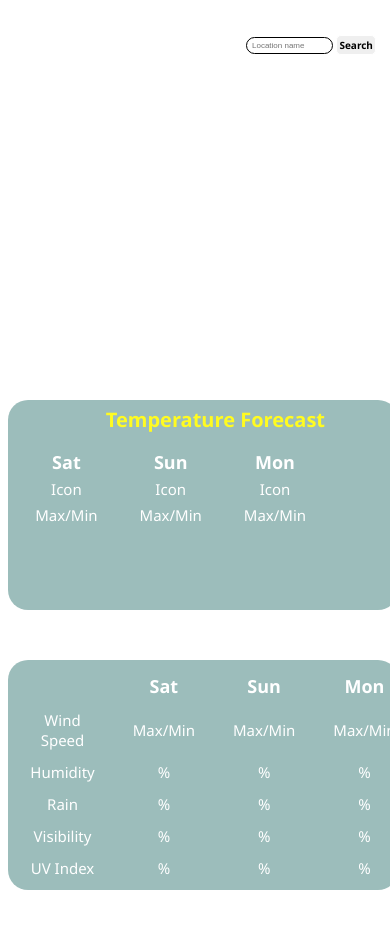
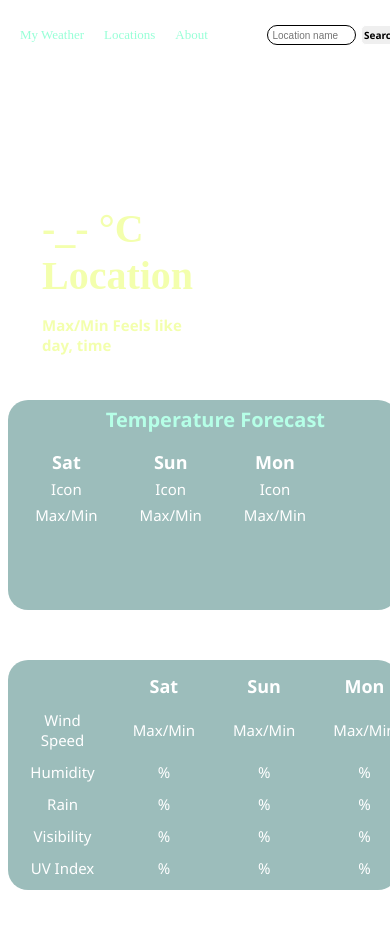
Before and after one commit to Aritra-in/My-Weather, a website: page public/index.html in a window 390 px wide. Shown: the top 928 px of the page. Drawn offline with Linux system fonts and the light colour scheme.

Commit message:
Modified the media.css file

```diff
--- a/index.js
+++ b/index.js
@@ -52,5 +52,5 @@ app.get('/weather/:location', async (req, res) => {
 
 app.listen(port, () => {
   console.log(`App is listening on port ${port}`);
-  console.log(process.env.API_KEY);
+  // console.log(process.env.API_KEY);
 });
--- a/public/media.css
+++ b/public/media.css
@@ -11,7 +11,7 @@
       background-color: rgba(194, 194, 194, 0);
       height: 50px;
       width: 390px;
-      margin-top: 10px;
+      margin-top: 0px;
       padding: 10px 10px;
       position: absolute;
       display: flex;
@@ -19,7 +19,7 @@
     }
 
     .nav a {
-      color: white;
+      color: rgb(151, 255, 215);
       text-decoration: none;
       margin-left: 10px;
       margin-right: 10px;
@@ -28,13 +28,13 @@
 
     #locName {
       position: absolute;
-      left: 60%;
-      height: 15px;
-      width: 80px;
+      left: 65%;
+      height: 18px;
+      width: 82px;
       padding-left: 5px;
       border: 1px solid black;
       border-radius: 15px;
-      font-size: 8px;
+      font-size: 10px;
     }
 
     #locName:hover{
@@ -43,7 +43,7 @@
 
     #search {
       position: absolute;
-      left: 82%;
+      left: 88%;
       height: 20px;
       width: 40px;
       padding: 1px 1px;
@@ -92,14 +92,14 @@
       width: 350px;
       margin: 0px 0px;
       position: relative;
-      top: 47%;
+      top: 48%;
       left: 50%;
       border-radius: 20px;
     }
 
     .currTemp h1 {
       /*background-color: white;*/
-      color: rgb(255, 255, 255);
+      color: rgb(243, 255, 173);
       height: fit-content;
       width: fit-content;
       margin: 10px 10px;
@@ -113,7 +113,7 @@
 
     .currTemp p {
       /*background-color: white;*/
-      color: rgb(255, 255, 255);
+      color: rgb(243, 255, 173);
       height: auto;
       width: auto;
       margin: 10px 10px;
@@ -161,7 +161,7 @@
       top: 3%;
       left: 25%;
       text-align: center;
-      color: rgb(255, 251, 33);
+      color: rgb(182, 255, 231);
       font-size: 20px;
       font-family: "Segoe UI", Tahoma, Geneva, Verdana, sans-serif;
       font-weight: bolder;
```
